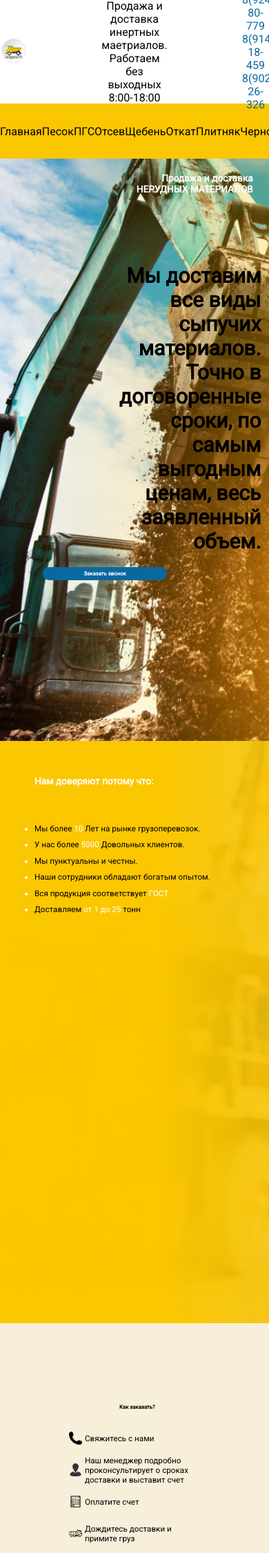
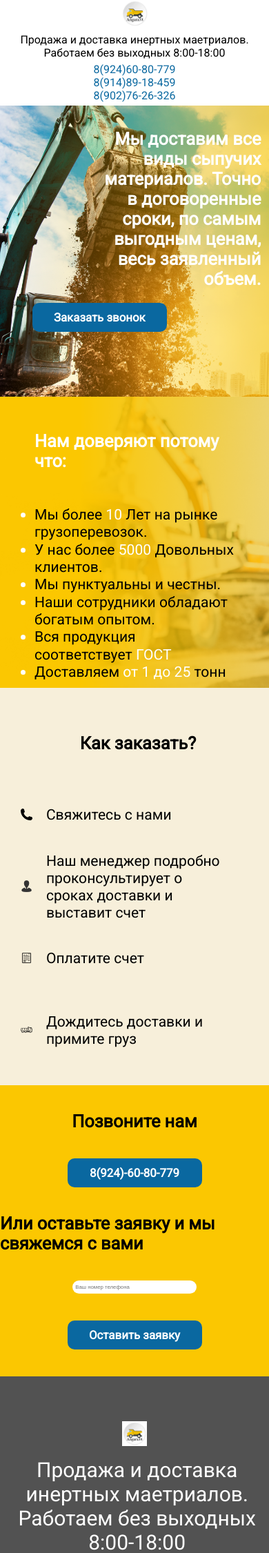
Before and after one commit to pfiryulin/angara38, a PHP site: page / in a window 390 px wide; the page is wider, and only the part inside the window is pictured. Shown: the top 2251 px of that part at 69% size. Run offline with PHP 8.4, Linux system fonts and the light colour scheme.

Commit message:
adaptiv layout is ready

```diff
--- /dev/null
+++ b/css/maxWidth920.css
@@ -0,0 +1,79 @@
+@media (max-width: 992px) {
+
+  .header__info  {
+      flex-direction: column;
+      height: auto;
+      padding-bottom: 5px;
+  }
+
+    .header__info-info, .header__info-contacts{
+        width: 100%;
+        margin-top: 5px;
+    }
+    .main__baner{
+        width: 100%;
+        height: 50vh;
+        display: flex;
+        flex-direction: column;
+    }
+
+    .baner .main__baner-title{
+        display: none;
+    }
+
+    .baner .main__baner-info{
+        color: #fff;
+        font-size: 3vh;
+        margin-top: 4vh;
+    }
+    .button{
+        width: 50vw;
+        height: 5vh;
+        font-size: 2vh;
+    }
+
+    .trust-resons{
+        font-size: 2.5vh;
+        line-height: 3vh;
+    }
+
+    .trust-title {
+        font-size: 3vh;
+    }
+
+    .order{
+        font-size: 2.5vh;
+        padding: 30px;
+    }
+
+    h3{
+        font-size: 3vh;
+    }
+
+    .order img{
+        width: 2vh;
+        height: auto;
+    }
+
+   .callbacksection{
+       /*height: 120px;*/
+       height: 50vh;
+       /*padding: 50px 0;*/
+   }
+
+    .footer__product{
+        display: none;
+    }
+    .footer__info{
+        flex-direction: column;
+        text-align: center;
+    }
+    .footer__info-info, .footer__info-contacts{
+        width: 100%;
+    }
+
+    .footer__info-info span{
+        display: block;
+        margin: 0;
+    }
+}
--- a/css/style.css
+++ b/css/style.css
@@ -119,9 +119,6 @@ h1{
 }
 
 .baner .main__baner-info{
-    /*position: absolute;*/
-    /*right: 3%;*/
-    /*top: 392px;*/
     width: 60%;
     font-size: 30px;
     text-align: right;
@@ -148,12 +145,9 @@ h1{
 }
 
 .button a{
-    display: block;
-    width: 100%;
-    height: 100%;
+
     color: #fff;
-    text-align: center;
-    padding-top: 1.5vw;
+
 }
 
 .trust{
@@ -261,7 +255,6 @@ footer a{
 
 .footer__info{
     display: flex;
-    /*justify-content: space-between;*/
     align-items: center;
 }
 
--- a/index.html
+++ b/index.html
@@ -6,6 +6,7 @@
           content="width=device-width, user-scalable=no, initial-scale=1.0, maximum-scale=1.0, minimum-scale=1.0">
     <meta http-equiv="X-UA-Compatible" content="ie=edge">
     <link rel="stylesheet" href="css/style.css">
+    <link rel="stylesheet" href="css/maxWidth920.css">
     <link href="https://fonts.googleapis.com/css2?family=Roboto&family=Source+Sans+Pro:wght@400;600;700&display=swap" rel="stylesheet">
     <title>Document</title>
 </head>
@@ -88,9 +89,11 @@
         </section>
         <section class="callbacksection" id="callback">
             <h3>Позвоните нам</h3>
-            <div class="button">
-                8(924)-60-80-779
-            </div>
+            <a href="">
+                <div class="button">
+                    8(924)-60-80-779
+                </div>
+            </a>
             <h3>Или оставьте заявку и мы свяжемся с вами</h3>
             <input type="text" placeholder="Ваш номер телефона">
             <div class="button">
--- a/script/script.js
+++ b/script/script.js
@@ -1,14 +1,3 @@
-// jQuery(function($) {
-//     $(window).scroll(function(){
-//         if($(this).scrollTop()>140){
-//             $('#navigation').addClass('fixed');
-//         }
-//         else if ($(this).scrollTop()<140){
-//             $('#navigation').removeClass('fixed');
-//         }
-//     });
-// });
-
 const anchors = document.querySelectorAll('.button a')
 
 for (let anchor of anchors) {
@@ -26,7 +15,6 @@ for (let anchor of anchors) {
 
 
 const header = document.querySelector('.header__info'); //получаем элемент над меню, для для получения его высоты
-console.log(header);
 const headerHeight = header.offsetHeight;// получаем высоту элемента на меню
 const menu = document.querySelector('.header__menu');// получае мэлемент с меню
 const menuHeight = menu.offsetHeight; //получаем высоту меню
@@ -44,4 +32,12 @@ function fixmenu() {
     }
 }
 
-window.addEventListener('scroll', fixmenu);
+// window.addEventListener('scroll', fixmenu);
+
+// alert(document.documentElement.clientWidth);
+if (document.documentElement.clientWidth <= 920){
+    menu.style.display = "none";
+    }
+    else{
+        window.addEventListener('scroll', fixmenu);
+    }
```
